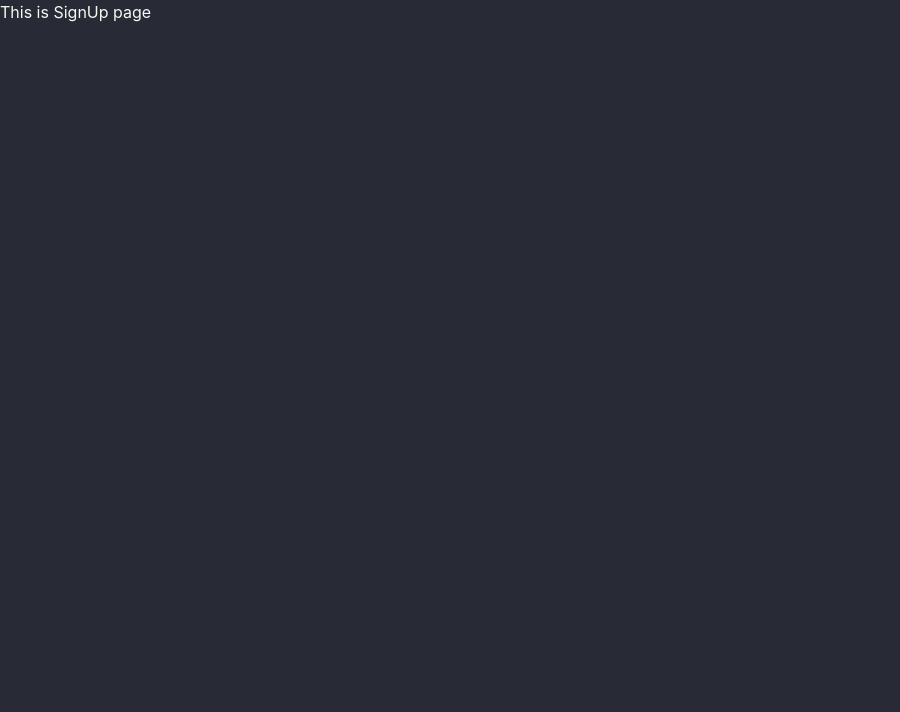
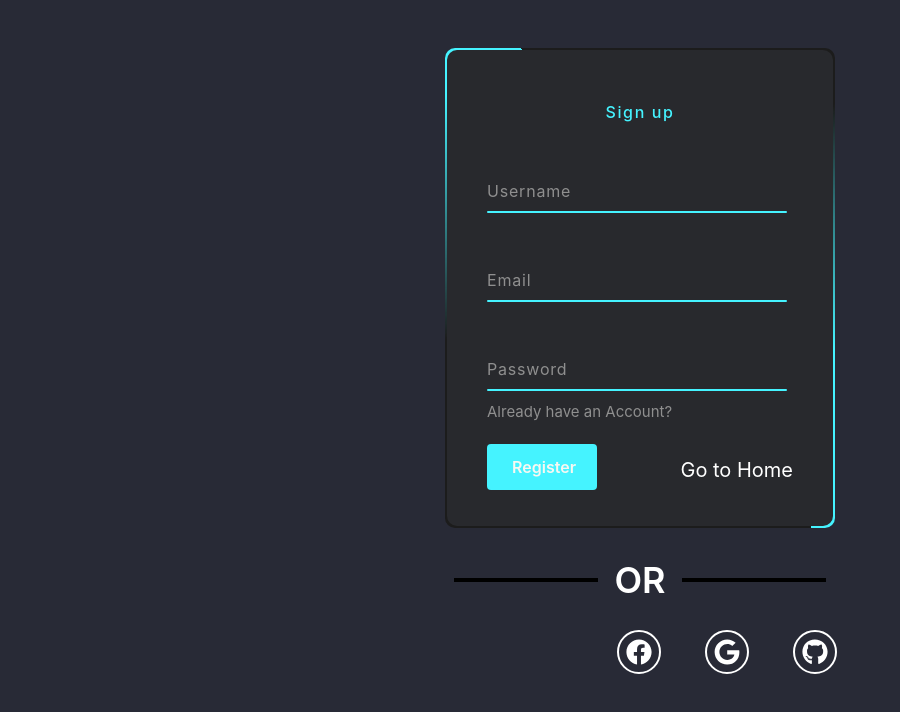
Before and after one commit to Fahimahmedkhan/wild-p-client, a React (Create React App) app: page /auth/register in a window 1280 px wide. Shown: the top 712 px of the page, without its empty margins (0-900 px from the left). Built offline with nearby package versions, Linux system fonts and the light colour scheme.

Commit message:
SignUp design

```diff
--- a/src/page/Login/Login.js
+++ b/src/page/Login/Login.js
@@ -11,8 +11,8 @@ const Login = () => {
                     <form className="form">
                         <h2>Sign in</h2>
                         <div className="inputBox">
-                            <input type="text" required="required" />
-                            <span>Username</span>
+                            <input type="email" required="required" />
+                            <span>Email</span>
                             <i></i>
                         </div>
                         <div className="inputBox">
@@ -22,7 +22,7 @@ const Login = () => {
                         </div>
                         <div className="links">
                             <Link to='/'>Forgot Password?</Link>
-                            <Link to='/auth/register'>SignUp</Link>
+                            <Link to='/auth/register'>Sign Up</Link>
                         </div>
                         <div className='flex justify-between items-center'>
                             <input type="submit" value="Login" />
--- a/src/page/Shared/CustomAuthCss/CustomAuthCss.css
+++ b/src/page/Shared/CustomAuthCss/CustomAuthCss.css
@@ -5,6 +5,10 @@
     background: #1c1c1c;
     border-radius: 10px;
     overflow: hidden;
+}
+.box2{
+    width: 390px;
+    height: 480px;
 }
 
 .box::before{
@@ -111,6 +115,7 @@
 
 .links{
     display: flex;
+    font-size: 20px;
     justify-content: space-between;
 }
 
@@ -131,7 +136,7 @@ input[type="submit"]{
     outline: none;
     background: #45f3ff;
     padding: 11px 25px;
-    width: 100px;
+    width: 110px;
     margin-top: 10px;
     border-radius: 4px;
     font-weight: 600;
--- a/src/page/SignUp/SignUp.js
+++ b/src/page/SignUp/SignUp.js
@@ -1,9 +1,52 @@
 import React from 'react';
+import { FaFacebook, FaGithub, FaGoogle } from 'react-icons/fa';
+import { Link } from 'react-router-dom';
+import '../Shared/CustomAuthCss/CustomAuthCss.css';
 
 const SignUp = () => {
     return (
-        <div>
-            <h1>This is SignUp page</h1>
+        <div className='flex justify-center items-center base-100'>
+            <div className=" m-12">
+                <div className='box box2'>
+                    <form className="form">
+                        <h2>Sign up</h2>
+                        <div className="inputBox">
+                            <input type="text" required="required" />
+                            <span>Username</span>
+                            <i></i>
+                        </div>
+                        <div className="inputBox">
+                            <input type="email" required="required" />
+                            <span>Email</span>
+                            <i></i>
+                        </div>
+                        <div className="inputBox">
+                            <input type="password" required="required" />
+                            <span>Password</span>
+                            <i></i>
+                        </div>
+                        <div className="links">
+                            <Link to='/auth/login'>Already have an Account?</Link>
+                        </div>
+                        <div className='flex justify-between items-center'>
+                            <input type="submit" value="Register" />
+                            <Link className='links text-white mt-4 hover:text-orange-600' to='/'>Go to Home</Link>
+                        </div>
+                    </form>
+                </div>
+                <div className='flex justify-center items-center mt-8 mb-8 space-x-4'>
+                    <hr className='border-2 bg-black border-black w-36 dark:bg-white dark:border-white' />
+                    <h1 className='text-4xl font-semibold text-white'>OR</h1>
+                    <hr className='border-2 bg-black border-black w-36 dark:bg-white dark:border-white' />
+                </div>
+                <div className="md:place-self-center md:justify-self-end pl-10">
+                    <div className="grid grid-flow-col gap-12">
+                        <button className="icon icon--twitter"> <FaFacebook /></button>
+                        <button className="icon icon--google"> <FaGoogle /></button>
+                        <button className="icon icon--github"> <FaGithub /></button>
+                    </div>
+                </div>
+            </div>
         </div>
     );
 };
```
